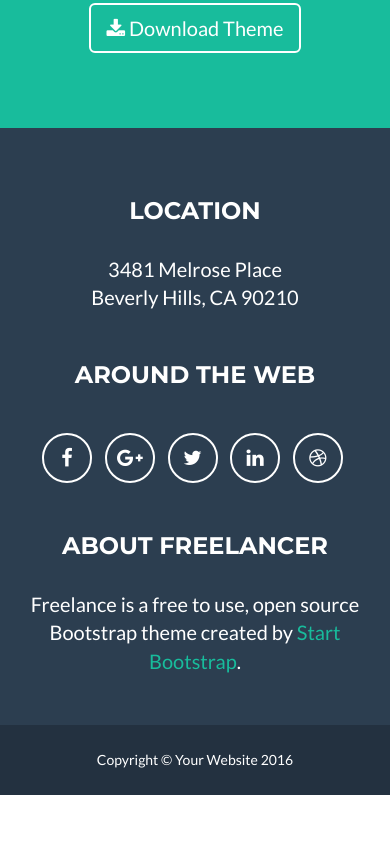
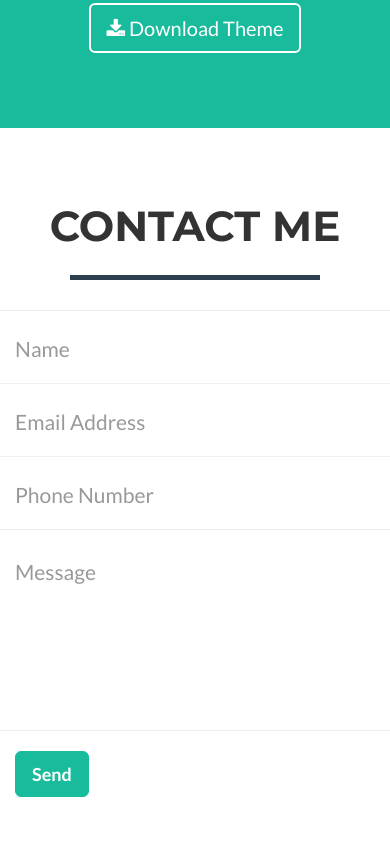
Before and after one commit to jeongchan-smc/portfolio, a website: page index.html in a window 390 px wide. Shown: the part 2340-3184 px from the top of the page. Before the commit the page ends 3135 px from the top, so only its background shows below. Drawn offline with nearby package versions, Linux system fonts and the light colour scheme.

Commit message:
Update index.html

```diff
--- a/index.html
+++ b/index.html
@@ -183,6 +183,59 @@
     </section>
 
     <!-- Contact Section -->
+    <section id="contact">
+        <div class="container">
+            <div class="row">
+                <div class="col-lg-12 text-center">
+                    <h2>Contact Me</h2>
+                    <hr class="star-primary">
+                </div>
+            </div>
+            <div class="row">
+                <div class="col-lg-8 col-lg-offset-2">
+                    <!-- To configure the contact form email address, go to mail/contact_me.php and update the email address in the PHP file on line 19. -->
+                    <!-- The form should work on most web servers, but if the form is not working you may need to configure your web server differently. -->
+                    <form name="sentMessage" id="contactForm" novalidate>
+                        <div class="row control-group">
+                            <div class="form-group col-xs-12 floating-label-form-group controls">
+                                <label for="name">Name</label>
+                                <input type="text" class="form-control" placeholder="Name" id="name" required data-validation-required-message="Please enter your name.">
+                                <p class="help-block text-danger"></p>
+                            </div>
+                        </div>
+                        <div class="row control-group">
+                            <div class="form-group col-xs-12 floating-label-form-group controls">
+                                <label for="email">Email Address</label>
+                                <input type="email" class="form-control" placeholder="Email Address" id="email" required data-validation-required-message="Please enter your email address.">
+                                <p class="help-block text-danger"></p>
+                            </div>
+                        </div>
+                        <div class="row control-group">
+                            <div class="form-group col-xs-12 floating-label-form-group controls">
+                                <label for="phone">Phone Number</label>
+                                <input type="tel" class="form-control" placeholder="Phone Number" id="phone" required data-validation-required-message="Please enter your phone number.">
+                                <p class="help-block text-danger"></p>
+                            </div>
+                        </div>
+                        <div class="row control-group">
+                            <div class="form-group col-xs-12 floating-label-form-group controls">
+                                <label for="message">Message</label>
+                                <textarea rows="5" class="form-control" placeholder="Message" id="message" required data-validation-required-message="Please enter a message."></textarea>
+                                <p class="help-block text-danger"></p>
+                            </div>
+                        </div>
+                        <br>
+                        <div id="success"></div>
+                        <div class="row">
+                            <div class="form-group col-xs-12">
+                                <button type="submit" class="btn btn-success btn-lg">Send</button>
+                            </div>
+                        </div>
+                    </form>
+                </div>
+            </div>
+        </div>
+    </section>
 
     <!-- Footer -->
     <footer class="text-center">
```
